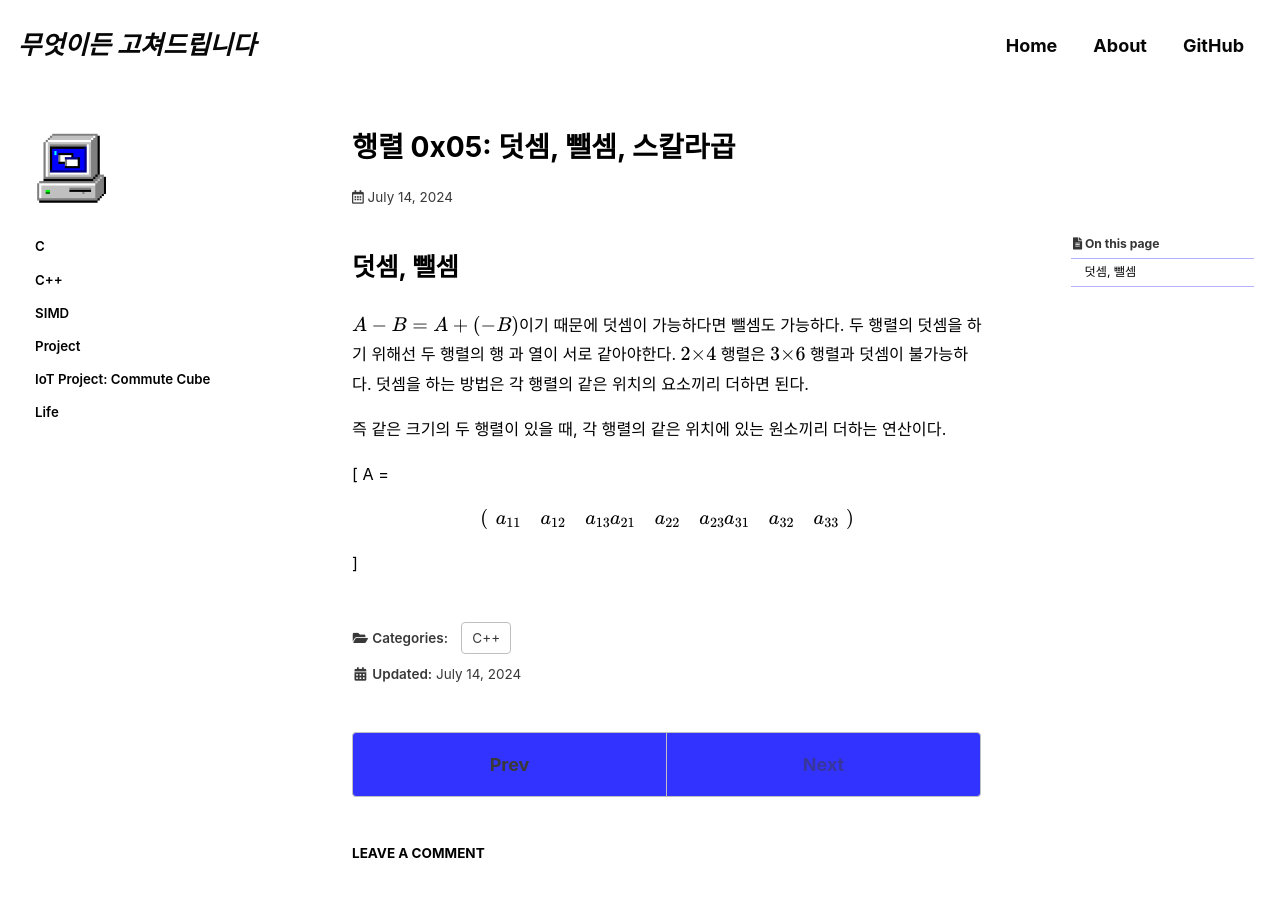
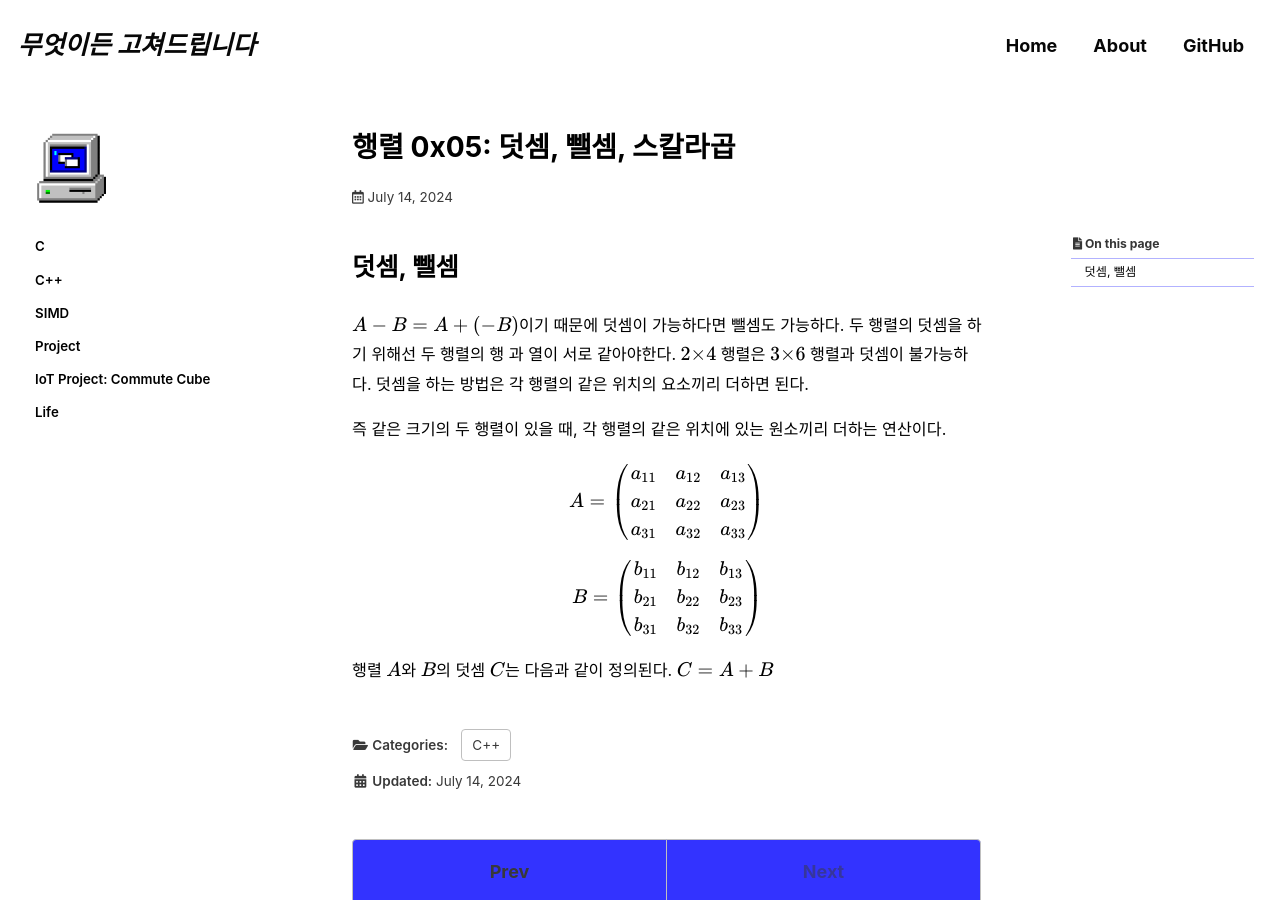
Before and after one commit to jeekpark/jeekpark.github.io, a Jekyll site: the page built from _posts/2024-07-14-matrix-0005.md, in a window 1280 px wide and 900 px high. Built offline with Jekyll 4.4.1, drawn with Linux system fonts in a browser that asks for light colours; cached includes are drawn as plain includes; some web fonts are replaced; formulas are drawn with MathJax 3; comment, search, counter and statistics services are not loaded.

Commit message:
Update: 2024-07-14

```diff
--- a/_posts/2024-07-14-matrix-0005.md
+++ b/_posts/2024-07-14-matrix-0005.md
@@ -21,10 +21,23 @@ $A - B = A + (-B)$이기 때문에 덧셈이 가능하다면 뺄셈도 가능하
 
 즉 같은 크기의 두 행렬이 있을 때, 각 행렬의 같은 위치에 있는 원소끼리 더하는 연산이다.
 
-\[
+$$
 A = \begin{pmatrix}
 a_{11} & a_{12} & a_{13} \\
 a_{21} & a_{22} & a_{23} \\
 a_{31} & a_{32} & a_{33}
 \end{pmatrix}
-\]
+$$
+
+$$
+B = \begin{pmatrix}
+b_{11} & b_{12} & b_{13} \\
+b_{21} & b_{22} & b_{23} \\
+b_{31} & b_{32} & b_{33}
+\end{pmatrix}
+$$
+
+행렬 $ A $와 $ B $의 덧셈 $ C $는 다음과 같이 정의된다.
+$$
+C = A + B
+$$
```
